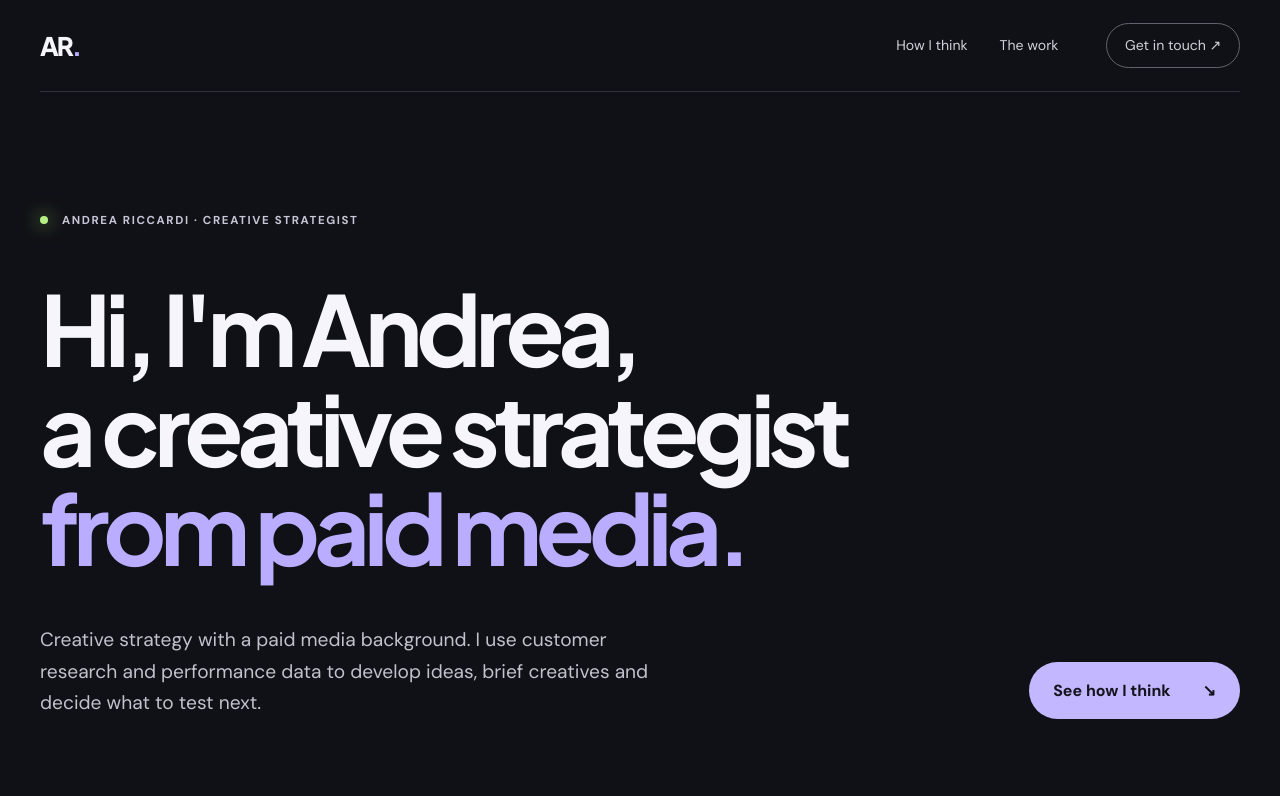
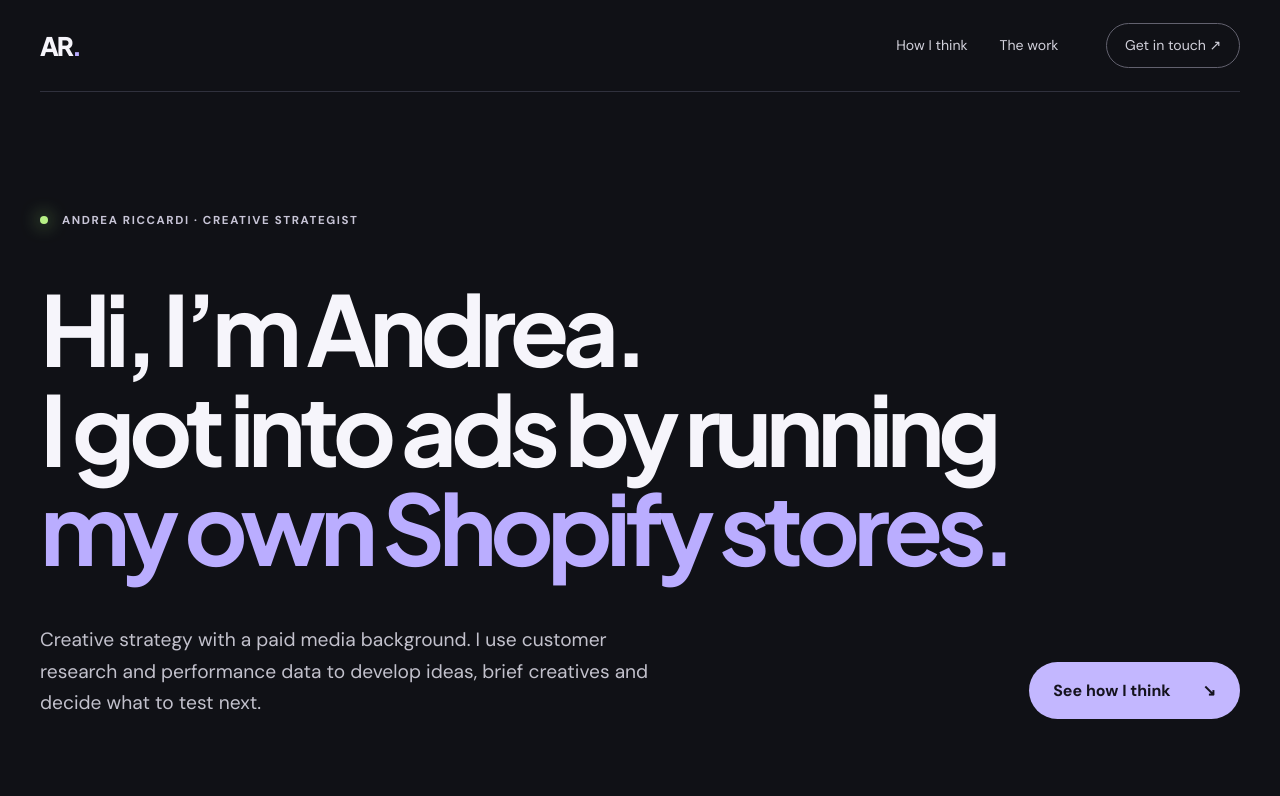
Before and after one commit to ARMarketingportfolio/armarketingportfolio.github.io, a plain HTML site: page creative-v2/index.html in a window 1280 px wide. Shown: the top 796 px of the page. Drawn offline with Linux system fonts and the light colour scheme.

Commit message:
creative-v2: headline about Shopify stores

```diff
--- a/creative-v2/index.html
+++ b/creative-v2/index.html
@@ -12,7 +12,7 @@
   <a class="skip" href="#main">Skip to content</a>
   <header class="header wrap"><a class="brand" href="#top">AR<span>.</span></a><nav aria-label="Main navigation"><a href="#thinking">How I think</a><a href="#work">The work</a></nav><a class="contact-link" href="mailto:ariccardi.marketing@gmail.com">Get in touch ↗</a></header>
   <main id="main">
-    <section class="hero wrap" id="top"><div class="eyebrow"><span class="dot"></span> ANDREA RICCARDI · CREATIVE STRATEGIST</div><h1>Hi, I'm Andrea,<br>a creative strategist<br><span>from paid media.</span></h1><div class="hero-bottom"><p>Creative strategy with a paid media background. I use customer research and performance data to develop ideas, brief creatives and decide what to test next.</p><a class="button" href="#thinking">See how I think <span>↘</span></a></div><div class="hero-index">CREATIVE STRATEGY / PAID MEDIA / CUSTOMER RESEARCH</div></section>
+    <section class="hero wrap" id="top"><div class="eyebrow"><span class="dot"></span> ANDREA RICCARDI · CREATIVE STRATEGIST</div><h1>Hi, I’m Andrea.<br>I got into ads by running<br><span>my own Shopify stores.</span></h1><div class="hero-bottom"><p>Creative strategy with a paid media background. I use customer research and performance data to develop ideas, brief creatives and decide what to test next.</p><a class="button" href="#thinking">See how I think <span>↘</span></a></div><div class="hero-index">CREATIVE STRATEGY / PAID MEDIA / CUSTOMER RESEARCH</div></section>
     <section class="thinking section wrap" id="thinking"><div class="section-top"><span>01 / THE THINKING</span><span>BEFORE THE BRIEF</span></div><div class="intro"><h2>Before the ad,<br><span>three questions.</span></h2><p>Before I brief an ad, I want to understand the person on the other side of it.</p></div><div class="questions"><article><span>01</span><h3>Do they know the product?</h3><p>If it’s unfamiliar, the first job might be to explain what it is and why someone would use it.</p></article><article><span>02</span><h3>What do they want or doubt?</h3><p>I look at reviews, comments and search terms for the language, motivations and objections that matter.</p></article><article><span>03</span><h3>What are we testing?</h3><p>A new angle, a different hook, an offer or a format? I want to know what the result can teach us.</p></article></div><p class="system-note"><span>THE SYSTEM ↗</span> I’ve built a set of criteria around these questions to check each concept before it goes live. Once it’s running, I look at what happened and use that to decide what to make next.</p></section>
     <section class="work section wrap" id="work"><div class="section-top"><span>02 / THE WORK</span><span>INSIGHT → BRIEF → AD → LEARNING</span></div><div class="intro"><h2>Different questions.<br><span>Different ads.</span></h2><p>A selection from my work on Natulim’s Italian market, where I can share the thinking alongside the finished ads and their results.</p></div>
       <article class="case"><div class="case-media"><video controls playsinline preload="none" poster="../creative/assets/natulim/dryer-balls.jpg"><source src="../creative/assets/natulim/dryer-balls.mp4" type="video/mp4"></video></div><div class="case-copy"><div class="case-label">01 / AN UNFAMILIAR PRODUCT</div><h3>First, show people what it does.</h3><p>Dryer balls were unfamiliar to the audience. The idea was to explain the product clearly, using real footage rather than a creator-led pitch.</p><div class="role">MY ROLE <span>Creative strategy</span></div><div class="metric"><strong>€11.29</strong><div>CPA <small>€643.69 spend · 28 Oct–10 Nov 2026</small></div></div></div></article>
```
